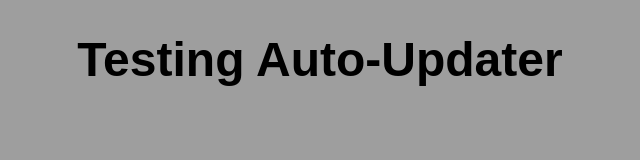
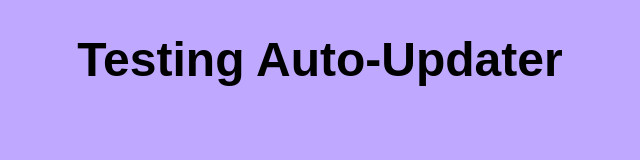
Before and after one commit to MrPancakes39/test-updater, an Electron app: page app/index.html in a window 640 px wide. Drawn offline with Linux system fonts and the light colour scheme.

Commit message:
Changed background to purple

```diff
--- a/app/index.html
+++ b/app/index.html
@@ -9,7 +9,7 @@
     <title>Testing Auto-Updater</title>
     <style>
         body {
-            background-color: #9e9e9e;
+            background-color: #bfa8ff;
         }
 
         h1,
```
